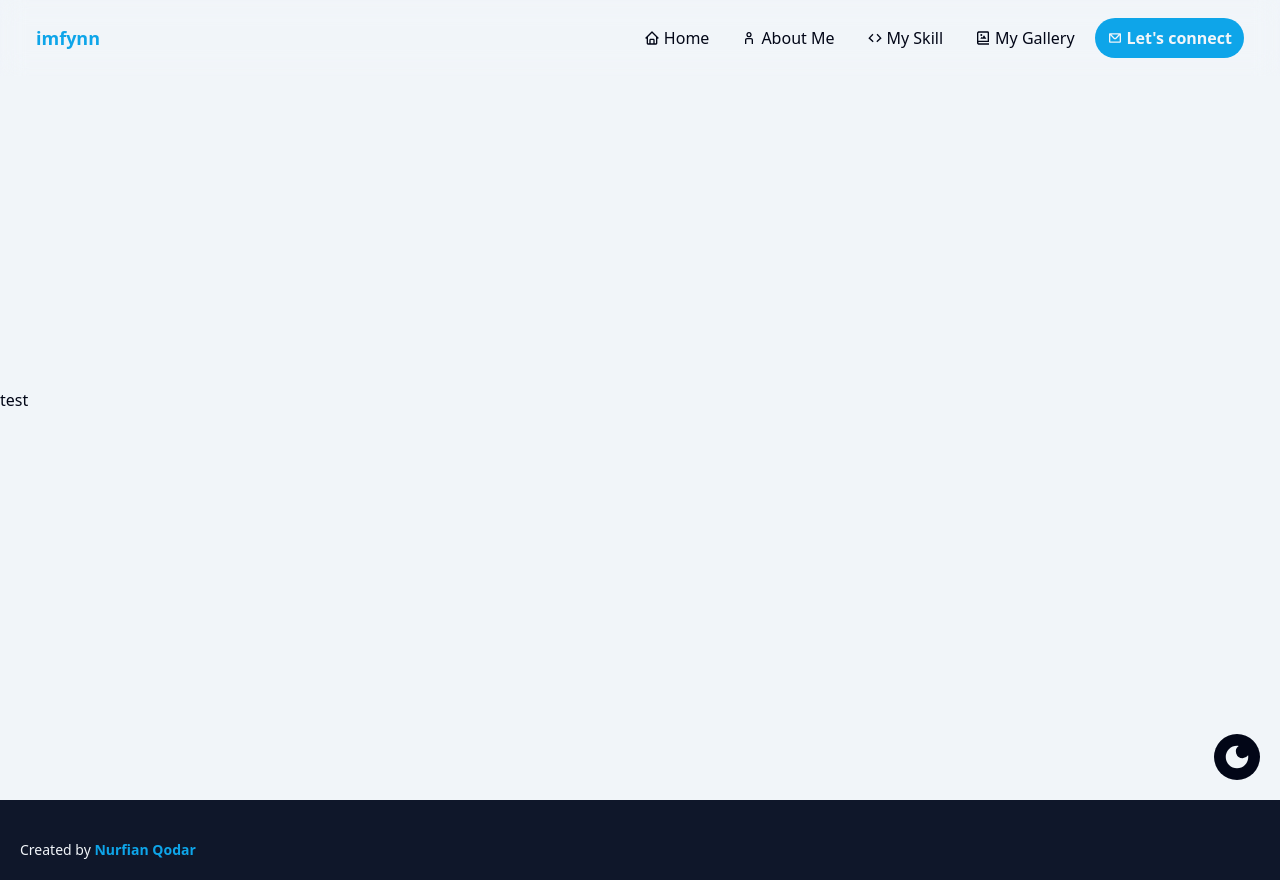
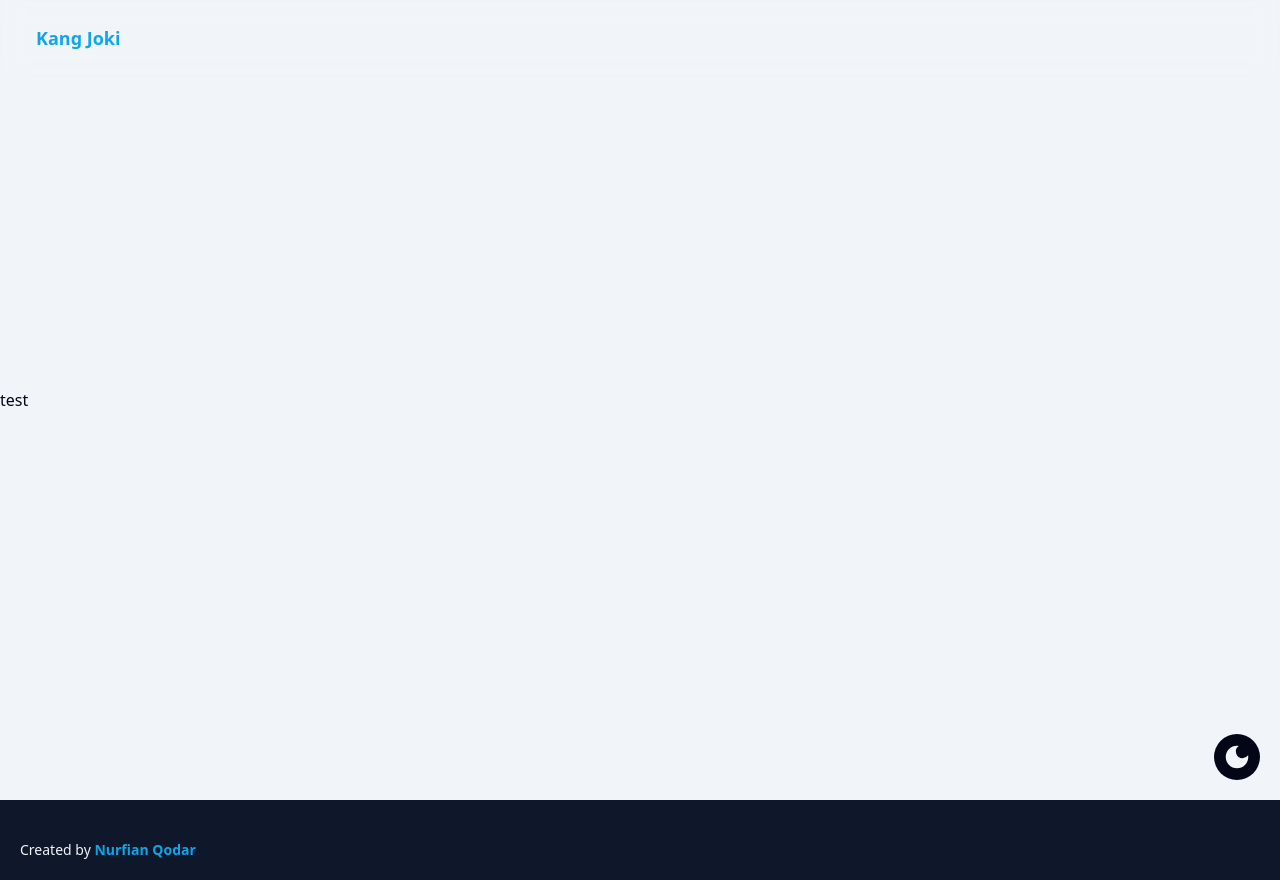
Before and after one commit to nurfianqodar/portfolio-vite, a React (Vite) app: page /contact in a window 1280 px wide. Built offline with nearby package versions, Linux system fonts and the light colour scheme.

Commit message:
bug at button navbar

```diff
--- a/src/components/Navbar/Navbar.tsx
+++ b/src/components/Navbar/Navbar.tsx
@@ -1,33 +1,28 @@
-import React, { useState } from "react";
-import NavBrand from "./NavbarPart/NavBrand";
-import MobileButton from "./NavbarPart/NavButton";
-import NavLinks from "./NavbarPart/NavLinks";
-// Nav link part
-
-// Mobile button part
+import React from "react";
+import NavbarContainer from "./NavbarContainer";
+import NavbarLogo from "./NavbarLogo";
+import NavbarLinks from "./NavbarLinks";
+import NavbarLinkItem from "./NavbarLinkItem";
+import { linkData } from "../../libs/LinkData";
 
 const Navbar: React.FC = () => {
-    const [isOpen, setIsOpen] = useState(false);
-
-    return (
-        <header
-            className={`fixed top-0 left-0 w-full flex items-center z-10 bg-transparent backdrop-blur-md justify-center px-5  dark:text-light`}
-        >
-            <div className="container">
-                <div className="flex justify-between relative">
-                    {/* Navbar brand */}
-                    <NavBrand brand="imfynn" />
-
-                    <div className="flex items-center px-4">
-                        {/* Navbar mobile button */}
-                        <MobileButton isOpen={isOpen} setIsOpen={setIsOpen} />
-                        {/* Navbar Links */}
-                        <NavLinks isOpen={isOpen} />
-                    </div>
-                </div>
-            </div>
-        </header>
-    );
+  return (
+    <NavbarContainer>
+      <NavbarLogo brand="Kang Joki" />
+      <NavbarLinks isOpen={true}>
+        {linkData.map((data, key) => {
+          return (
+            <NavbarLinkItem
+              href={data.href}
+              icon={data.icon}
+              name={data.name}
+              key={key}
+            />
+          );
+        })}
+      </NavbarLinks>
+    </NavbarContainer>
+  );
 };
 
 export default Navbar;
--- /dev/null
+++ b/src/components/Navbar/NavbarButton.tsx
@@ -0,0 +1,16 @@
+import React, { ReactNode, ReducerAction } from "react";
+
+const NavbarButton: React.FC<{
+  children: ReactNode;
+  isOpen: boolean;
+  setIsOpen: ReducerAction<React.SetStateAction<boolean>>;
+}> = ({ children }) => {
+  const handleClick = () => {};
+  return (
+    <div>
+      <button onClick={() => handleClick()}>{children}</button>
+    </div>
+  );
+};
+
+export default NavbarButton;
--- /dev/null
+++ b/src/components/Navbar/NavbarContainer.tsx
@@ -0,0 +1,15 @@
+import React, { ReactNode } from "react";
+
+const NavbarContainer: React.FC<{ children: ReactNode }> = ({ children }) => {
+  return (
+    <header
+      className={`fixed top-0 left-0 w-full flex items-center z-10 bg-transparent backdrop-blur-md justify-center px-5  dark:text-light`}
+    >
+      <div className="container">
+        <div className="flex justify-between relative">{children}</div>
+      </div>
+    </header>
+  );
+};
+
+export default NavbarContainer;
--- /dev/null
+++ b/src/components/Navbar/NavbarLinkItem.tsx
@@ -0,0 +1,46 @@
+import React from "react";
+import { motion } from "framer-motion";
+import { useNavigate, useLocation } from "react-router-dom";
+
+const NavbarLinkItem: React.FC<{
+  key?: number;
+  href: string;
+  name: string;
+  icon: React.FC<{ className: string }>;
+}> = (props) => {
+  const navigate = useNavigate();
+  const location = useLocation();
+  return (
+    <motion.li
+      // Framer motion config
+      key={props.key}
+      initial={{
+        x: 400,
+      }}
+      animate={{
+        x: 0,
+      }}
+      exit={{
+        opacity: 0,
+        x: 400,
+      }}
+      // Classname
+      className={`${
+        location.pathname === props.href
+          ? "bg-primary text-light font-semibold dark:text-dark"
+          : "group  text-dark dark:text-light"
+      }  rounded-full my-1`}
+    >
+      {/* Anchor */}
+      <a
+        // Onclick function
+        onClick={() => navigate(props.href)}
+        className={`text-base py-2 mx-8 flex items-center cursor-pointer group-hover:text-primary`}
+      >
+        <props.icon className="" /> <span>{props.name}</span>
+      </a>
+    </motion.li>
+  );
+};
+
+export default NavbarLinkItem;
--- /dev/null
+++ b/src/components/Navbar/NavbarLinks.tsx
@@ -0,0 +1,39 @@
+import React, { ReactNode } from "react";
+import { motion, AnimatePresence } from "framer-motion";
+
+const NavbarLinks: React.FC<{
+  children: ReactNode;
+  isOpen: boolean;
+}> = (props, { children }) => {
+  {
+    /* Nav mobile screen */
+  }
+  return (
+    <>
+      <AnimatePresence>
+        {props.isOpen && (
+          // Nav moible screen
+          <motion.nav
+            // Framer motion config
+            initial={{
+              x: 400,
+            }}
+            animate={{
+              x: 0,
+            }}
+            exit={{
+              x: 400,
+            }}
+            // Classname
+            className="absolute py-5 bg-light  -right-5 top-full gap-y-1 dark:bg-slate-900 lg:hidden"
+          >
+            {/* Unorderes list */}
+            <ul className="flex flex-col items-center">{children}</ul>
+          </motion.nav>
+        )}
+      </AnimatePresence>
+    </>
+  );
+};
+
+export default NavbarLinks;
--- /dev/null
+++ b/src/components/Navbar/NavbarLogo.tsx
@@ -0,0 +1,14 @@
+import React from "react";
+import { Link } from "react-router-dom";
+
+const NavbarLogo: React.FC<{ brand: string }> = (props) => {
+  return (
+    <div className="px-4">
+      <Link to={"/"} className="font-bold text-lg text-primary block py-6">
+        {props.brand}
+      </Link>
+    </div>
+  );
+};
+
+export default NavbarLogo;
--- a/src/components/Navbar/NavbarPart/NavBrand.tsx
+++ /dev/null
@@ -1,17 +0,0 @@
-import React from "react";
-import { Link } from "react-router-dom";
-
-const NavBrand: React.FC<{ brand: string }> = (props) => {
-    return (
-        <div className="px-4">
-            <Link
-                to={"/"}
-                className="font-bold text-lg text-primary block py-6"
-            >
-                {props.brand}
-            </Link>
-        </div>
-    );
-};
-
-export default NavBrand;
--- a/src/components/Navbar/NavbarPart/NavButton.tsx
+++ /dev/null
@@ -1,21 +0,0 @@
-import React from "react";
-
-import { CgClose, CgMenu } from "react-icons/cg";
-
-const MobileButton: React.FC<{
-    // Props type
-    isOpen: boolean;
-    setIsOpen: React.Dispatch<React.SetStateAction<boolean>>;
-    // Function
-}> = (props) => {
-    const handleClick = () => {
-        props.setIsOpen(!props.isOpen);
-    };
-    return (
-        <button onClick={() => handleClick()} className="text-2xl lg:hidden">
-            {props.isOpen ? <CgClose className="text-red-500" /> : <CgMenu />}
-        </button>
-    );
-};
-
-export default MobileButton;
--- a/src/components/Navbar/NavbarPart/NavLinks.tsx
+++ /dev/null
@@ -1,122 +0,0 @@
-import { useNavigate, useLocation } from "react-router-dom";
-import { motion, AnimatePresence } from "framer-motion";
-import { linkData } from "./LinkData";
-
-const NavLinks: React.FC<{ isOpen: boolean }> = (props) => {
-    const navigate = useNavigate();
-    const location = useLocation();
-    // Link interface
-
-    // Link data
-
-    // Return here
-    return (
-        <>
-            {/* Nav mobile screen */}
-            <AnimatePresence>
-                {props.isOpen && (
-                    // Nav moible screen
-                    <motion.nav
-                        // Framer motion config
-                        initial={{
-                            x: 400,
-                        }}
-                        animate={{
-                            x: 0,
-                        }}
-                        exit={{
-                            x: 400,
-                            transition: {
-                                delay: (linkData.length + 2) / 10,
-                            },
-                        }}
-                        // Classname
-                        className="absolute py-5 bg-light  -right-5 top-full gap-y-1 dark:bg-slate-900 lg:hidden"
-                    >
-                        {/* Unorderes list */}
-                        <ul className="flex flex-col items-center">
-                            {/* Link data mapping */}
-                            {linkData.map((data, index) => {
-                                return (
-                                    <motion.li
-                                        // Framer motion config
-                                        key={index}
-                                        initial={{
-                                            x: 400,
-                                        }}
-                                        animate={{
-                                            x: 0,
-                                        }}
-                                        exit={{
-                                            opacity: 0,
-                                            x: 400,
-                                            transition: {
-                                                delay: index / 10,
-                                            },
-                                        }}
-                                        transition={{
-                                            delay: index / 10,
-                                        }}
-                                        // Classname
-                                        className={`${
-                                            location.pathname === data.href
-                                                ? "bg-primary text-light font-semibold dark:text-dark"
-                                                : "group  text-dark dark:text-light"
-                                        }  rounded-full my-1`}
-                                    >
-                                        {/* Anchor */}
-                                        <a
-                                            // Onclick function
-                                            onClick={() => navigate(data.href)}
-                                            className={`text-base py-2 mx-8 flex items-center cursor-pointer group-hover:text-primary`}
-                                        >
-                                            <data.icon className="" />{" "}
-                                            <span>{data.name}</span>
-                                        </a>
-                                    </motion.li>
-                                );
-                            })}
-                        </ul>
-                    </motion.nav>
-                )}
-            </AnimatePresence>
-
-            {/* Nav lg screen */}
-            <nav className="hidden lg:flex">
-                <ul className="flex gap-2">
-                    {linkData.map((data, index) => {
-                        return (
-                            <motion.li
-                                key={index}
-                                initial={{
-                                    y: -100,
-                                }}
-                                animate={{
-                                    y: 0,
-                                }}
-                                transition={{
-                                    delay: index / 20,
-                                }}
-                                className={`${
-                                    location.pathname === data.href
-                                        ? "bg-primary text-light font-semibold dark:text-dark"
-                                        : "group  text-dark dark:text-light"
-                                }  rounded-full my-1`}
-                            >
-                                <a
-                                    onClick={() => navigate(data.href)}
-                                    className={`text-base  py-2 gap-x-1 px-3 flex items-center cursor-pointer group-hover:text-primary`}
-                                >
-                                    <data.icon className="" />{" "}
-                                    <span>{data.name}</span>
-                                </a>
-                            </motion.li>
-                        );
-                    })}
-                </ul>
-            </nav>
-        </>
-    );
-};
-
-export default NavLinks;
```
Also changed, not shown: src/libs/LinkData.tsx (renamed from src/components/Navbar/NavbarPart/LinkData.tsx).
